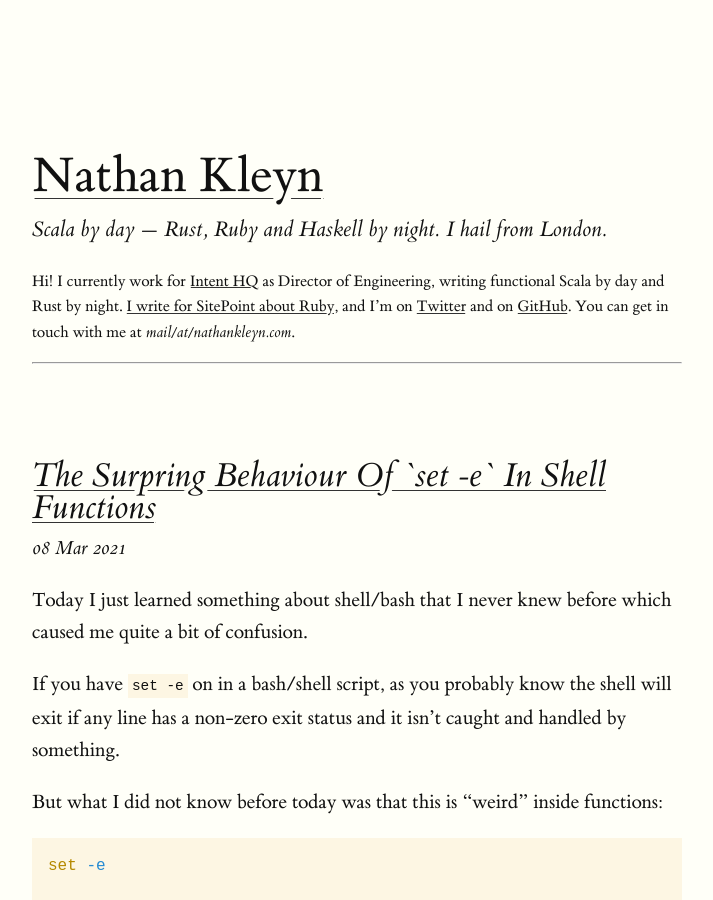
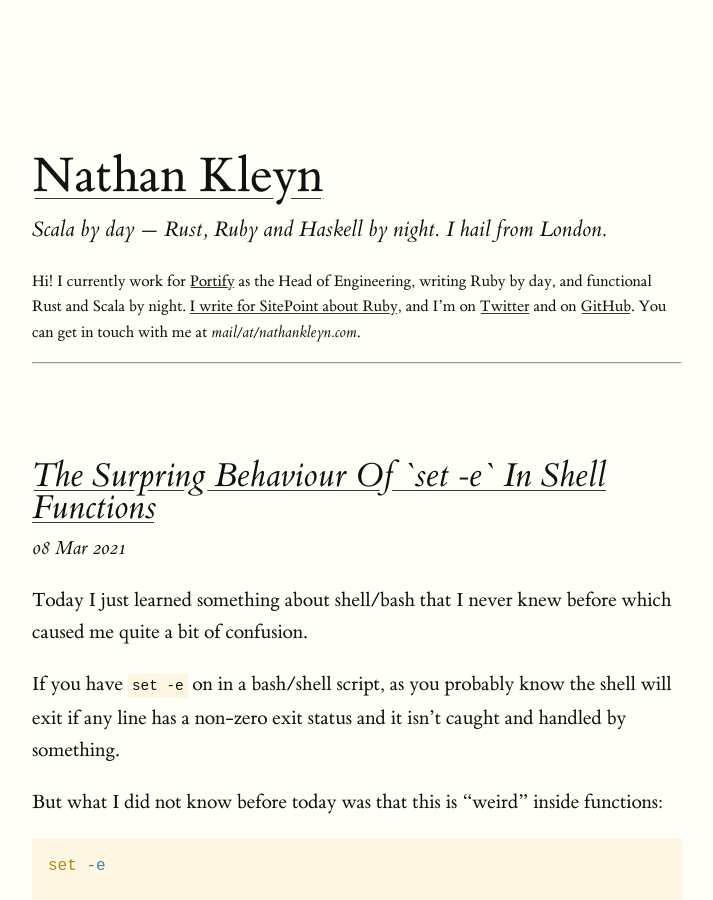
Before and after one commit to nathankleyn/nathankleyn.github.io, a Jekyll site: the page built from index.html, in a window 1280 px wide and 900 px high. Shown: the whole window, without its empty margins (128-841 px from the left). Built offline with Jekyll 4.4.1, drawn with Linux system fonts in a browser that asks for light colours; the list of posts is cut into pages by our own code.

Commit message:
Starting my journey at Portify! 🎉

```diff
--- a/_includes/about.md
+++ b/_includes/about.md
@@ -1 +1 @@
-Hi! I currently work for [Intent HQ](https://www.intenthq.com/) as Director of Engineering, writing functional Scala by day and Rust by night. [I write for SitePoint about Ruby](https://www.sitepoint.com/author/nkleyn/), and I'm on [Twitter](https://twitter.com/nathankleyn) and on [GitHub](https://github.com/nathankleyn). You can get in touch with me at _mail/at/nathankleyn.com_.
+Hi! I currently work for [Portify](https://portify.co/) as the Head of Engineering, writing Ruby by day, and functional Rust and Scala by night. [I write for SitePoint about Ruby](https://www.sitepoint.com/author/nkleyn/), and I'm on [Twitter](https://twitter.com/nathankleyn) and on [GitHub](https://github.com/nathankleyn). You can get in touch with me at _mail/at/nathankleyn.com_.
```
